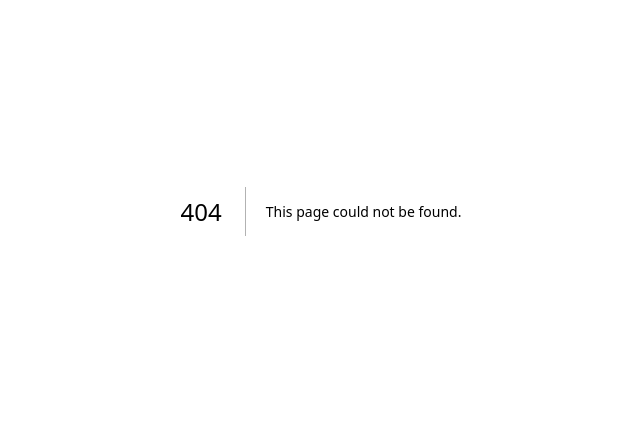
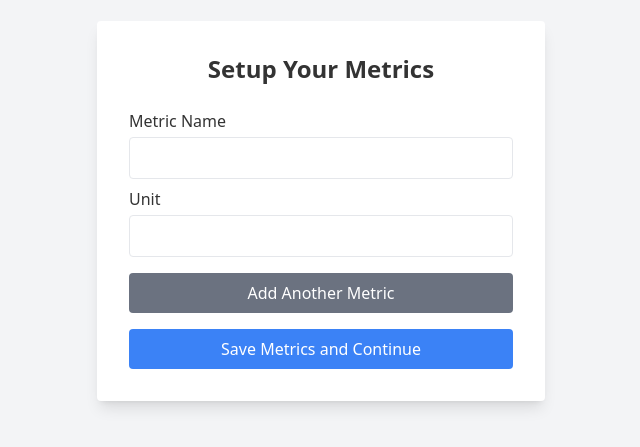
Before and after one commit to Gmunson02/habitassist, a Next.js app: page /setup in a window 1280 px wide. Before the commit this address had no page. Shown: the part 189-636 px from the top of the page, without its empty margins (319-959 px from the left). Built offline with nearby package versions, Linux system fonts and the light colour scheme.

Commit message:
getting there

```diff
--- a/pages/api/auth/signup.js
+++ b/pages/api/auth/signup.js
@@ -1,4 +1,5 @@
 import bcrypt from 'bcryptjs';
+import jwt from 'jsonwebtoken';
 import Airtable from 'airtable';
 
 const base = new Airtable({ apiKey: process.env.AIRTABLE_PAT }).base(process.env.AIRTABLE_BASE_ID);
@@ -33,7 +34,15 @@ export default async function handler(req, res) {
       Sex: sex,
     });
 
-    res.status(201).json({ message: 'User created', user: createdUser.fields });
+    // Generate a JWT token
+    const token = jwt.sign(
+      { id: createdUser.id, username: createdUser.fields.Username },
+      process.env.JWT_SECRET,
+      { expiresIn: '1h' } // Token expiration time, e.g., 1 hour
+    );
+
+    // Respond with the token and user details
+    res.status(201).json({ message: 'User created', token, user: createdUser.fields });
   } catch (error) {
     res.status(500).json({ message: 'Error creating user', error: error.message });
   }
--- a/pages/index.js
+++ b/pages/index.js
@@ -14,26 +14,36 @@ export default function Home() {
       return;
     }
 
-    const checkDailyEntry = async () => {
+    const initializeApp = async () => {
       try {
-        const response = await axios.get(`/api/entries/checkDailyEntry`, {
+        // Step 1: Check if metrics are set up
+        const metricsResponse = await axios.get('/api/metrics/getMetrics', {
           headers: { Authorization: `Bearer ${token}` },
         });
 
-        console.log("Daily entry check response:", response.data); // Log API response
+        if (metricsResponse.data.metrics.length === 0) {
+          // Redirect to setup page if no metrics are set up
+          router.push('/setup');
+          return;
+        }
 
-        if (response.data.hasEntryForToday) {
+        // Step 2: Check if a daily entry exists
+        const entryResponse = await axios.get(`/api/entries/checkDailyEntry`, {
+          headers: { Authorization: `Bearer ${token}` },
+        });
+
+        if (entryResponse.data.hasEntryForToday) {
           router.push('/dashboard');
         } else {
           router.push('/dailyEntry');
         }
       } catch (error) {
-        console.error("Error checking daily entry status:", error);
-        router.push('/dashboard');
+        console.error("Error during initialization:", error);
+        router.push('/dashboard'); // Default to dashboard if any error occurs
       }
     };
 
-    checkDailyEntry();
+    initializeApp();
   }, [router]);
 
   return <p>Loading...</p>;
--- /dev/null
+++ b/pages/setup.js
@@ -0,0 +1,124 @@
+// pages/setup.js
+import { useState } from 'react';
+import { useRouter } from 'next/router';
+import axios from 'axios';
+
+export default function Setup() {
+  const [metrics, setMetrics] = useState([{ metricName: '', unit: '' }]);
+  const [error, setError] = useState('');
+  const [success, setSuccess] = useState('');
+  const router = useRouter();
+
+  const handleMetricChange = (index, field, value) => {
+    setMetrics((prevMetrics) =>
+      prevMetrics.map((metric, i) =>
+        i === index ? { ...metric, [field]: value } : metric
+      )
+    );
+  };
+
+  const handleAddMetricField = () => {
+    setMetrics((prevMetrics) => [...prevMetrics, { metricName: '', unit: '' }]);
+  };
+
+  const handleRemoveMetricField = (index) => {
+    setMetrics((prevMetrics) => prevMetrics.filter((_, i) => i !== index));
+  };
+
+  const handleSubmit = async (e) => {
+    e.preventDefault();
+    setError('');
+    setSuccess('');
+
+    const token = localStorage.getItem('token');
+    if (!token) {
+      setError('User not authenticated');
+      return;
+    }
+
+    try {
+      // Filter out any empty metrics (in case the user added an extra field and left it blank)
+      const nonEmptyMetrics = metrics.filter(
+        (metric) => metric.metricName && metric.unit
+      );
+
+      // Submit all metrics in one API call
+      await Promise.all(
+        nonEmptyMetrics.map((metric) =>
+          axios.post(
+            '/api/metrics/addMetric',
+            metric,
+            { headers: { Authorization: `Bearer ${token}` } }
+          )
+        )
+      );
+
+      setSuccess('Metrics added successfully!');
+      setMetrics([{ metricName: '', unit: '' }]); // Reset form fields
+      router.push('/dashboard'); // Redirect to the dashboard
+    } catch (err) {
+      setError(err.response?.data?.message || 'Error adding metrics');
+    }
+  };
+
+  return (
+    <div className="flex items-center justify-center min-h-screen bg-gray-100 dark:bg-gray-900">
+      <div className="bg-white dark:bg-gray-800 p-8 rounded shadow-lg w-full max-w-md">
+        <h2 className="text-2xl font-bold mb-6 text-center dark:text-gray-100">Setup Your Metrics</h2>
+        <form onSubmit={handleSubmit} className="space-y-4">
+          {metrics.map((metric, index) => (
+            <div key={index} className="space-y-2">
+              <div>
+                <label className="block mb-1 dark:text-gray-300">Metric Name</label>
+                <input
+                  type="text"
+                  value={metric.metricName}
+                  onChange={(e) => handleMetricChange(index, 'metricName', e.target.value)}
+                  className="w-full p-2 border rounded dark:bg-gray-700 dark:border-gray-600 dark:text-gray-100"
+                  required
+                />
+              </div>
+              <div>
+                <label className="block mb-1 dark:text-gray-300">Unit</label>
+                <input
+                  type="text"
+                  value={metric.unit}
+                  onChange={(e) => handleMetricChange(index, 'unit', e.target.value)}
+                  className="w-full p-2 border rounded dark:bg-gray-700 dark:border-gray-600 dark:text-gray-100"
+                  required
+                />
+              </div>
+              {metrics.length > 1 && (
+                <button
+                  type="button"
+                  onClick={() => handleRemoveMetricField(index)}
+                  className="text-red-500 hover:underline"
+                >
+                  Remove
+                </button>
+              )}
+            </div>
+          ))}
+
+          <button
+            type="button"
+            onClick={handleAddMetricField}
+            className="w-full bg-gray-500 text-white py-2 rounded hover:bg-gray-600 mt-4"
+          >
+            Add Another Metric
+          </button>
+
+          {error && <p className="text-red-500">{error}</p>}
+          {success && <p className="text-green-500">{success}</p>}
+
+          <button
+            type="submit"
+            className="w-full bg-blue-500 text-white py-2 rounded hover:bg-blue-600 mt-4"
+          >
+            Save Metrics and Continue
+          </button>
+        </form>
+      </div>
+    </div>
+  );
+}
--- a/pages/signup.js
+++ b/pages/signup.js
@@ -25,22 +25,53 @@ export default function Signup() {
     e.preventDefault();
     setError('');
 
-    // Convert `age` field to a number
     const formattedData = {
       ...formData,
-      age: Number(formData.age), // Convert age to a number
+      age: Number(formData.age),
     };
 
     try {
+      // Make the signup request
       const response = await axios.post('/api/auth/signup', formattedData);
+
+      // Log the entire response to check for token presence
+      console.log("Signup response data:", response.data);
+
+      // Extract the token from the response
       const token = response.data.token;
 
-      // Store the token in localStorage and redirect to the dashboard
-      localStorage.setItem('token', token);
-      router.push('/dashboard');
+      // Check if the token exists and is valid before storing
+      if (token) {
+        // Store the token in localStorage
+        localStorage.setItem('token', token);
+
+        // Confirm that the token is stored before redirecting
+        await ensureTokenStored();
+
+        // Redirect to the setup page
+        router.push('/setup');
+      } else {
+        throw new Error("Token is missing from the signup response.");
+      }
     } catch (err) {
+      // Handle error in case token is missing or another issue occurs
+      console.error("Error during signup:", err.message || err);
       setError(err.response?.data?.message || 'Error creating user');
     }
+  };
+
+  // Function to check that token is stored in localStorage before proceeding
+  const ensureTokenStored = () => {
+    return new Promise((resolve) => {
+      const checkToken = () => {
+        if (localStorage.getItem('token')) {
+          resolve();
+        } else {
+          setTimeout(checkToken, 50); // Retry every 50ms
+        }
+      };
+      checkToken();
+    });
   };
 
   return (
```
